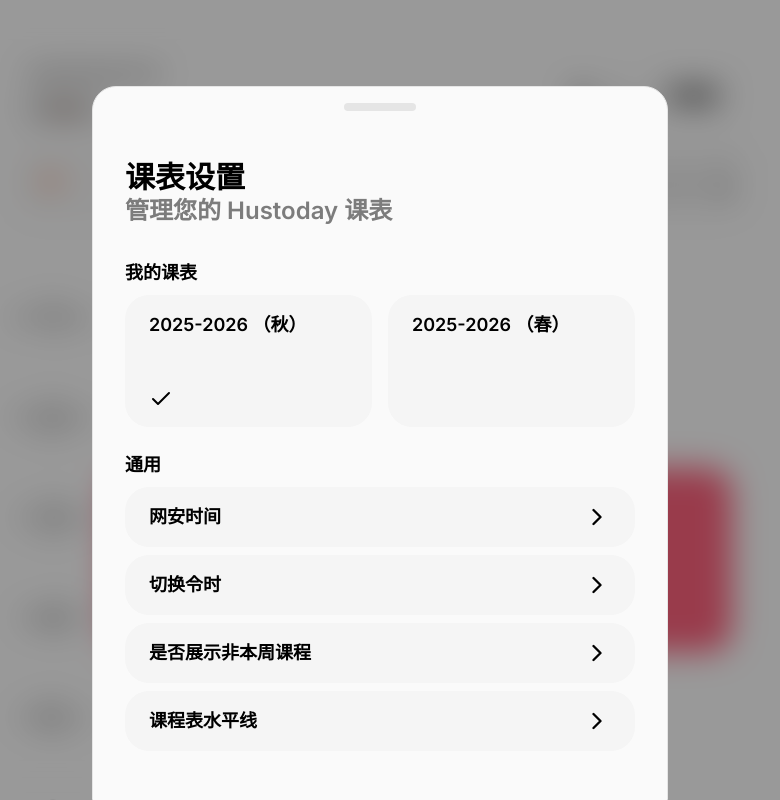
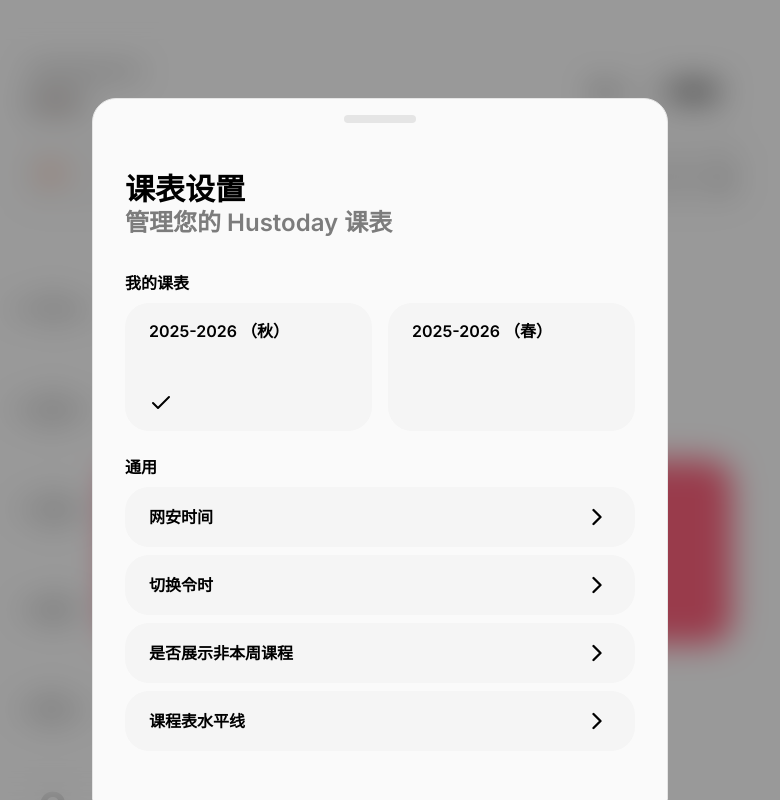
Before and after one commit to gengyue2468/hustoday-refresh, a Next.js app: page / in a window 1280 px wide. Both pictures are taken after a click on the button 842 px from the left and 96 px from the top of the page. Shown: the top 800 px of the page, without its empty margins (260-1040 px from the left). Built offline with nearby package versions, Linux system fonts and the light colour scheme.

Commit message:
微调样式

```diff
--- a/src/components/ui/Typography.js
+++ b/src/components/ui/Typography.js
@@ -1,6 +1,6 @@
 const Heading = ({ children, className, ...props }) => {
   return (
-    <h1 className={`font-semibold text-3xl ${className}`} {...props}>
+    <h1 className={`font-semibold text-2xl ${className}`} {...props}>
       {children}
     </h1>
   );
@@ -8,7 +8,7 @@ const Heading = ({ children, className, ...props }) => {
 
 const SubHeading = ({ children, className, ...props }) => {
   return (
-    <h1 className={`font-semibold text-2xl opacity-50 ${className}`} {...props}>
+    <h1 className={`font-semibold text-xl opacity-50 ${className}`} {...props}>
       {children}
     </h1>
   );
@@ -16,7 +16,7 @@ const SubHeading = ({ children, className, ...props }) => {
 
 const NormalHeading = ({ children, className, ...props }) => {
   return (
-    <h1 className={`font-semibold text-lg ${className}`} {...props}>
+    <h1 className={`font-semibold text-base ${className}`} {...props}>
       {children}
     </h1>
   );
--- a/src/pages/index.js
+++ b/src/pages/index.js
@@ -115,11 +115,11 @@ export default function Main() {
     <Layout title="Hustoday Refresh">
       <div className="flex flex-row items-center justify-between">
         <div className="flex flex-col space-y-1">
-          <h1 className="font-semibold text-sm opacity-75">
+          <h1 className="font-semibold text-xs opacity-75">
             {dayjs().format("YYYY 年 MM 月 DD 日")}
           </h1>
-          <div className="mt-1 flex flex-row space-x-2 items-center text-sm">
-            <div className="rounded-3xl p-2 -translate-x-4 bg-neutral-100 dark:bg-neutral-900 flex flex-row space-x-2">
+          <div className="mt-1 flex flex-row space-x-2 items-center text-xs">
+            <div className="rounded-3xl p-2 -translate-x-4 bg-neutral-100 dark:bg-neutral-900 flex flex-row space-x-0.5">
               <button
                 onClick={handlePrevWeek}
                 disabled={currentWeek === 1}
@@ -155,15 +155,15 @@ export default function Main() {
                   setCurrentDay(todayWeekDay);
                 }}
               >
-                <span>回到今天</span>
+                <span>今天</span>
                 <ChevronRightIcon size={16} />
               </button>
             )}
           </div>
         </div>
 
-        <div className="flex flex-row space-x-6 items-center">
-          <div className="flex flex-row space-x-4">
+        <div className="flex flex-row space-x-3 items-center">
+          <div className="flex flex-row space-x-2">
             <OpenDrawer
               title="课表设置"
               desc="管理您的 Hustoday 课表"
```
